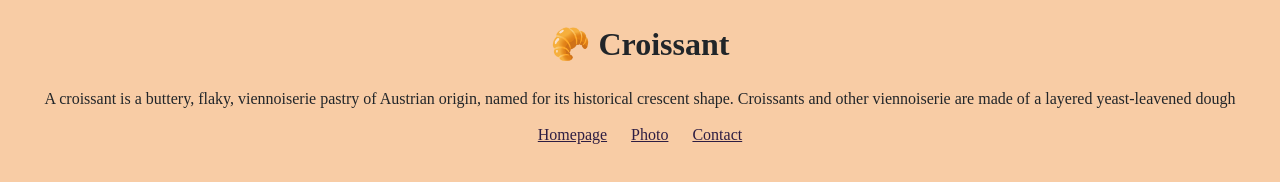
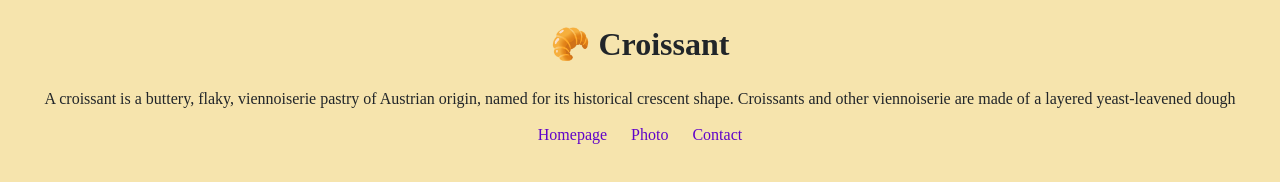
Before and after one commit to UkrValentyna/Croissant, a plain HTML site: page index.html in a window 1280 px wide. Drawn offline with nearby package versions, Linux system fonts and the light colour scheme.

Commit message:
Change background color and links

```diff
--- a/style/styles.css
+++ b/style/styles.css
@@ -1,6 +1,6 @@
 :root {
-  --primary-color: #f8cca5;
-  --secondary-color: #2e1d42;
+  --primary-color: #f6e4ad;
+  --secondary-color: #6003c9;
 }
 
 body {
@@ -20,6 +20,11 @@ p {
 .primary-links a {
   color: var(--secondary-color);
   margin: 0 10px;
+  text-decoration: none;
+}
+.primary-links :hover {
+  text-decoration: underline;
+  color: #230247;
 }
 
 .croissant-photo {
```
